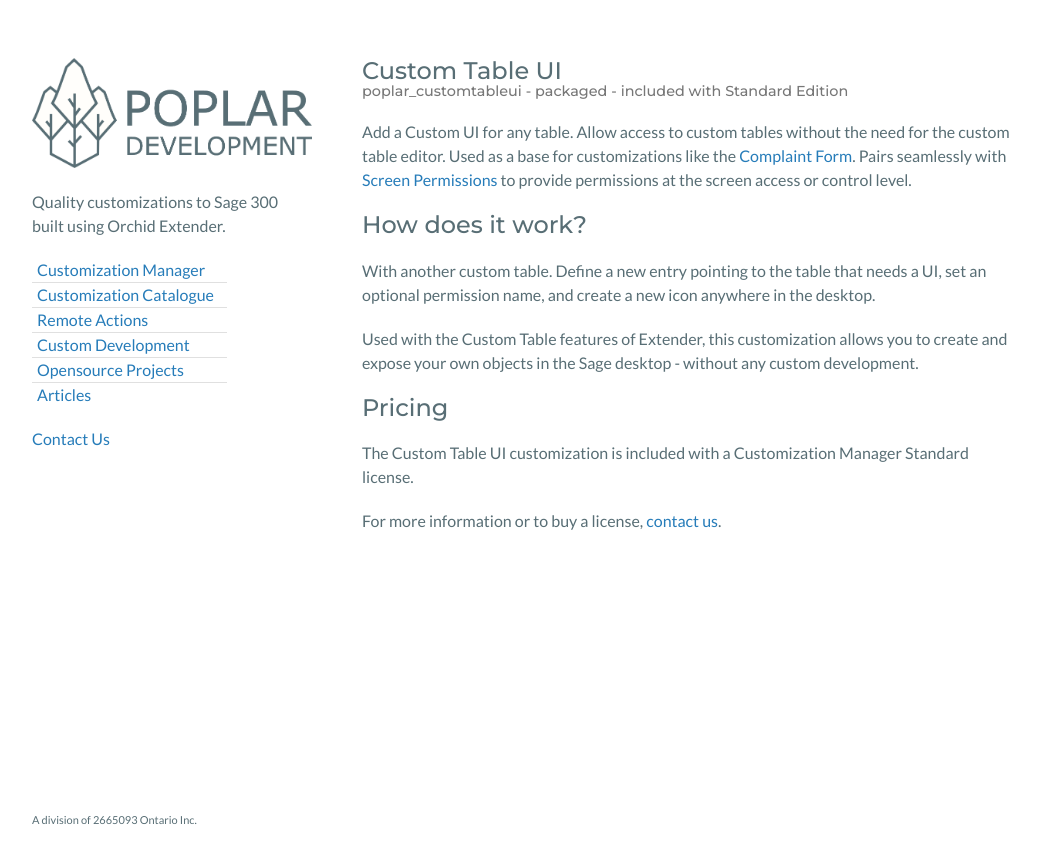
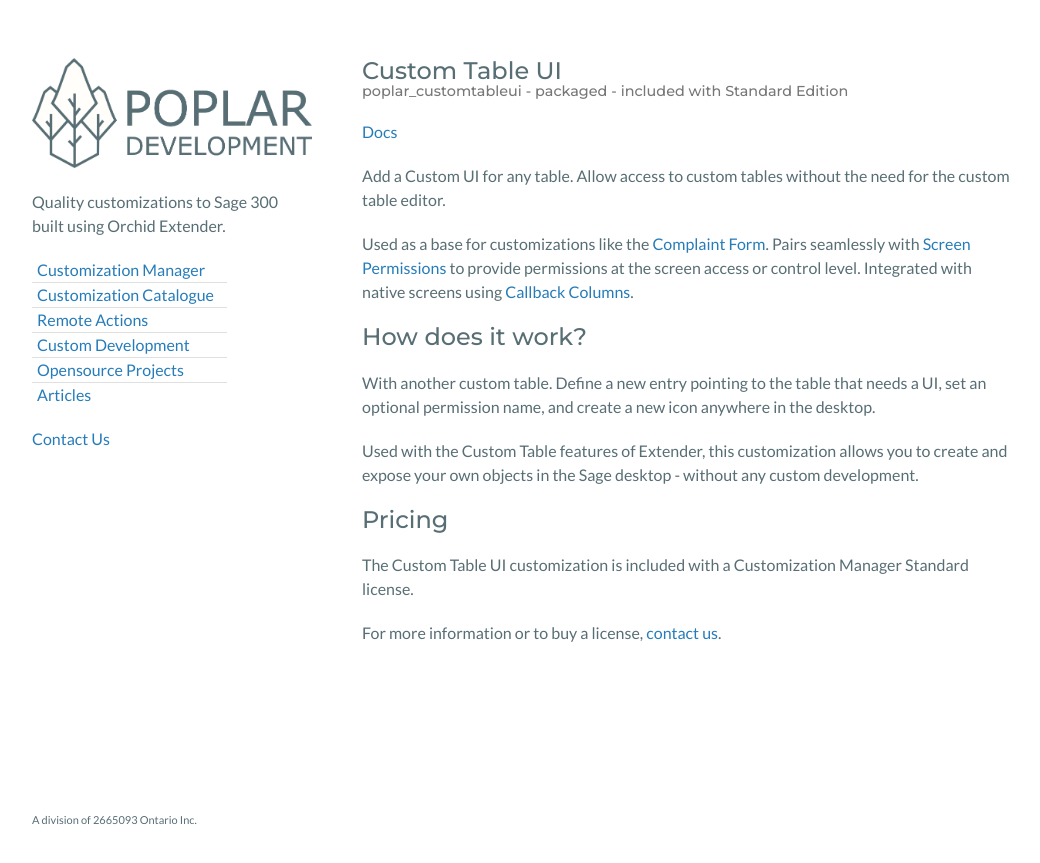
Before and after one commit to poplars-dev/poplars-dev.github.io, a Jekyll site: the page built from _customizations/poplar_customtableui.md, in a window 1280 px wide. Shown: the top 863 px of the page, without its empty margins (118-1158 px from the left). Built offline with Jekyll 4.4.1, drawn with Linux system fonts in a browser that asks for light colours; a script that is not in the unit is left out.

Commit message:
add docs for customtableui.

```diff
--- a/_customizations/poplar_customtableui.md
+++ b/_customizations/poplar_customtableui.md
@@ -11,16 +11,19 @@
 perpetual_cost: 0
 presentation:
 demo:
-docs_url:
+docs_url: https://s3.amazonaws.com/dev.expi/media/public/poplar_customtableui-1.0.1/docs/index.html
 excerpt_separator: <!--more-->
 ---
 
 Add a Custom UI for any table.  Allow access to custom tables without the
-need for the custom table editor.  Used as a base for customizations
+need for the custom table editor.
+
+Used as a base for customizations
 like the [Complaint Form](/customizations/poplar_complaints.html).
 Pairs seamlessly with
 [Screen Permissions](/customizations/poplar_screenperms.html) to provide
-permissions at the screen access or control level.
+permissions at the screen access or control level. Integrated with native
+screens using [Callback Columns](/customizations/poplar_columns.html).
 
 <!--more-->
 
```
